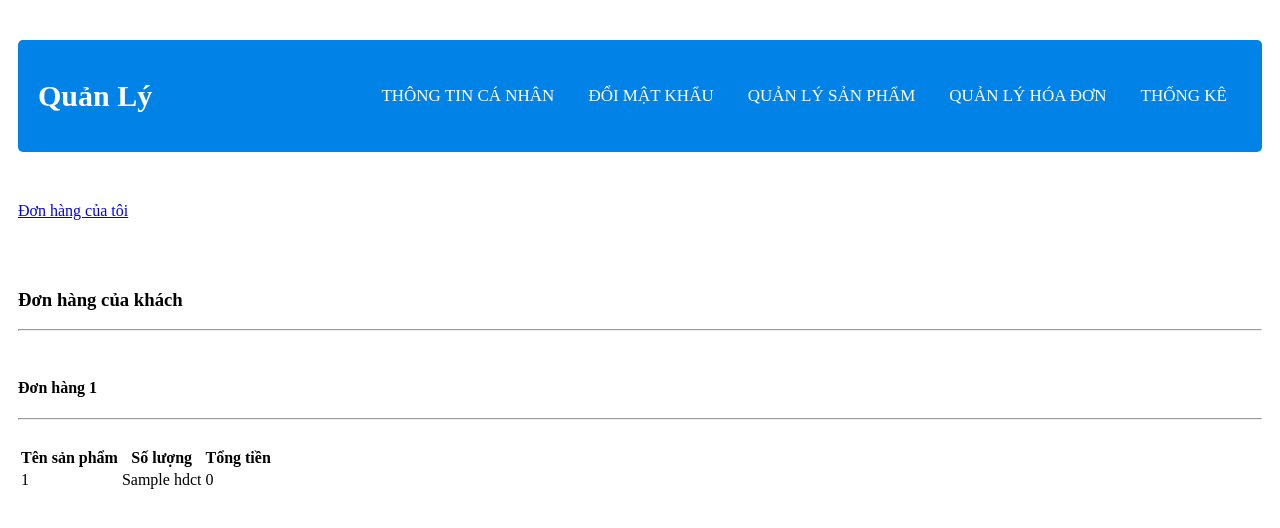
After one commit to vannlp/du_an_1, a PHP site: template site/view/quan_ly/hoadonCTView.php in a window 1280 px wide. The commit adds this page. Shown: the top 528 px of the page. Run offline with PHP 8.4, Linux system fonts and the light colour scheme; the visitor is signed in with stand-in values (Sample User, id 1); tables that the repository leaves empty or names only in its code hold one stand-in row (values such as "Sample post"); the template is opened without the code that fills it: most values are stand-ins (such as "Sample title", 1, 10 or a date in 2020); some libraries are stand-ins or nearby versions.

Commit message:
cap nhap

```diff
--- /dev/null
+++ b/site/view/quan_ly/hoadonCTView.php
@@ -0,0 +1,58 @@
+<link rel="stylesheet" href="<?= URL_PUBLIC ?>site/css/user.css">
+<link rel="stylesheet" href="<?= URL_PUBLIC ?>site/css/main.css">
+
+<div class="container">
+    <div class="danhMucAll sanPham">
+        <!-- menu -->
+        <nav class="menu_user">
+            <label class="logo_nav">Quản Lý</label>
+            <ul>
+                <li><a href="?c=account&a=quan_ly_tk">Thông tin cá nhân</a></li>
+                <li><a href="?c=account&a=matkhau">Đổi mật khẩu</a></li>
+                <li><a href="?c=san_pham&a=add_san_pham">Quản lý sản phẩm</a></li>
+                <li><a href="?c=quan_ly&a=hoadon">Quản lý hóa đơn</a></li>
+                <li><a href="">Thống kê</a></li>
+                <?php
+                if ($_SESSION['login'][10] == 1) {
+                    echo '<li><a href="admin.php">Admin</a></li>';
+                }
+                ?>
+            </ul>
+        </nav>
+    </div>
+    <div class="danhMucAll">
+        <a href="#" class="button button--blue">Đơn hàng của tôi</a>
+    </div>
+    <div class="danhMucAll">
+        <h3>Đơn hàng của khách</h3>
+        <hr>
+        <br>
+        <h4>Đơn hàng <?= $_GET['id'] ?></h4>
+        <hr>
+        <br>
+        <table class="table__main">
+            <thead>
+                <tr>
+                    <th>Tên sản phẩm</th>
+                    <th>Số lượng</th>
+                    <th>Tổng tiền</th>
+                </tr>
+            </thead>
+            <tbody>
+
+                <?php
+                foreach ($data['hdct'] as $value) {
+                    echo '
+                        <tr>
+                            <td>' . $value[0] . '</td>
+                            <td>' . $value[1] . '</td>
+                            <td>' . number_format($value[2]) . '</td>
+                        </tr>
+                    ';
+                }
+                ?>
+            </tbody>
+        </table>
+    </div>
+
+</div>
--- a/site/view/quan_ly/hoadonView.php
+++ b/site/view/quan_ly/hoadonView.php
@@ -38,7 +38,7 @@
             <tbody>
                 <?php foreach ($data['data-hoaDon'] as $value) { ?>
                     <tr>
-                        <td class="id_hoa_don"><a href="#"><?= $value[0] ?></a></td>
+                        <td class="id_hoa_don"><a href="?c=quan_ly&a=hdct&id=<?= $value[0] ?>"><?= $value[0] ?></a></td>
                         <td><?= $value[1] ?></td>
                         <td><?= number_format($value[2]) ?></td>
                         <td><?php
```
Also changed, not shown: model/hoaDonModel.php (+8 -0 lines), site/controller/quan_lyController.php (+10 -0 lines).
